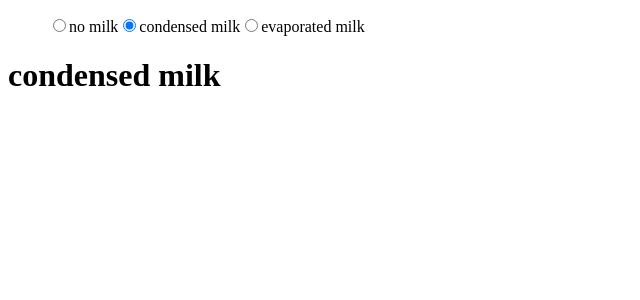
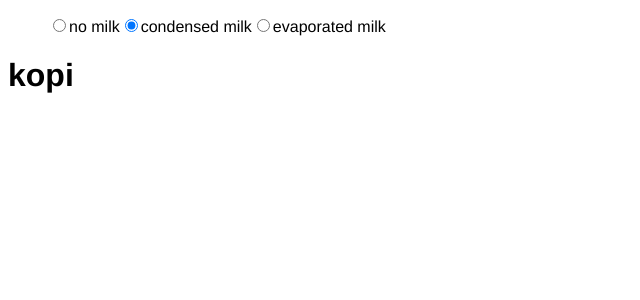
Before and after one commit to shortdiv/kopi-in-vue, a Vue app: page / in a window 1280 px wide. Shown: the top 300 px of the page, without its empty margins (0-640 px from the left). Built offline with nearby package versions, Linux system fonts and the light colour scheme.

Commit message:
fix: refactor name of order to match local name

```diff
--- a/src/App.vue
+++ b/src/App.vue
@@ -33,4 +33,7 @@ export default {
 </script>
 
 <style lang="scss">
+#app {
+  font-family: "Avenir", Helvetica, Arial, sans-serif;
+}
 </style>
--- a/src/components/KopiOptions.vue
+++ b/src/components/KopiOptions.vue
@@ -9,10 +9,10 @@
           type="radio"
           name="milk"
           @input="addMilk"
-          :value="milkType"
-          :checked="milkType === milkiness"
+          :value="milkType.name"
+          :checked="milkType.name === milkiness"
         >
-        <span>{{ milkType }}</span>
+        <span>{{ milkType.type }}</span>
       </label>
     </li>
   </ul>
@@ -28,11 +28,11 @@ export default {
   },
   data () {
     return {
-      milkiness: 'condensed milk',
+      milkiness: '',
       milkTypes: [
-        'no milk',
-        'condensed milk',
-        'evaporated milk'
+        { type: 'no milk', name: 'o' },
+        { type: 'condensed milk', name: '' },
+        { type: 'evaporated milk', name: 'c' }
       ]
     }
   },
--- a/src/components/KopiOrder.vue
+++ b/src/components/KopiOrder.vue
@@ -1,5 +1,5 @@
 <template>
-  <h1>{{ milk }}</h1>
+  <h1>kopi {{ milk }}</h1>
 </template>
 
 <script>
```
